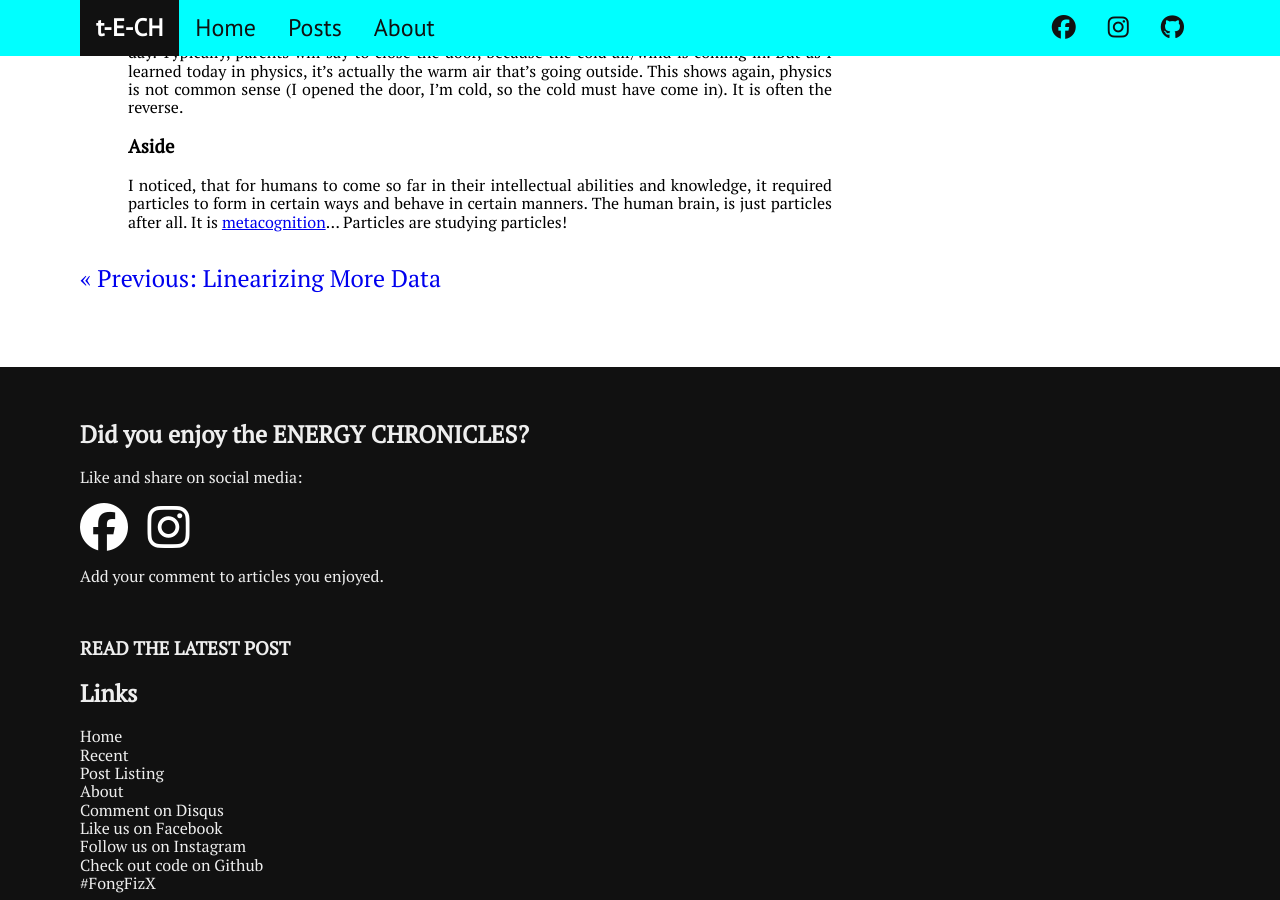
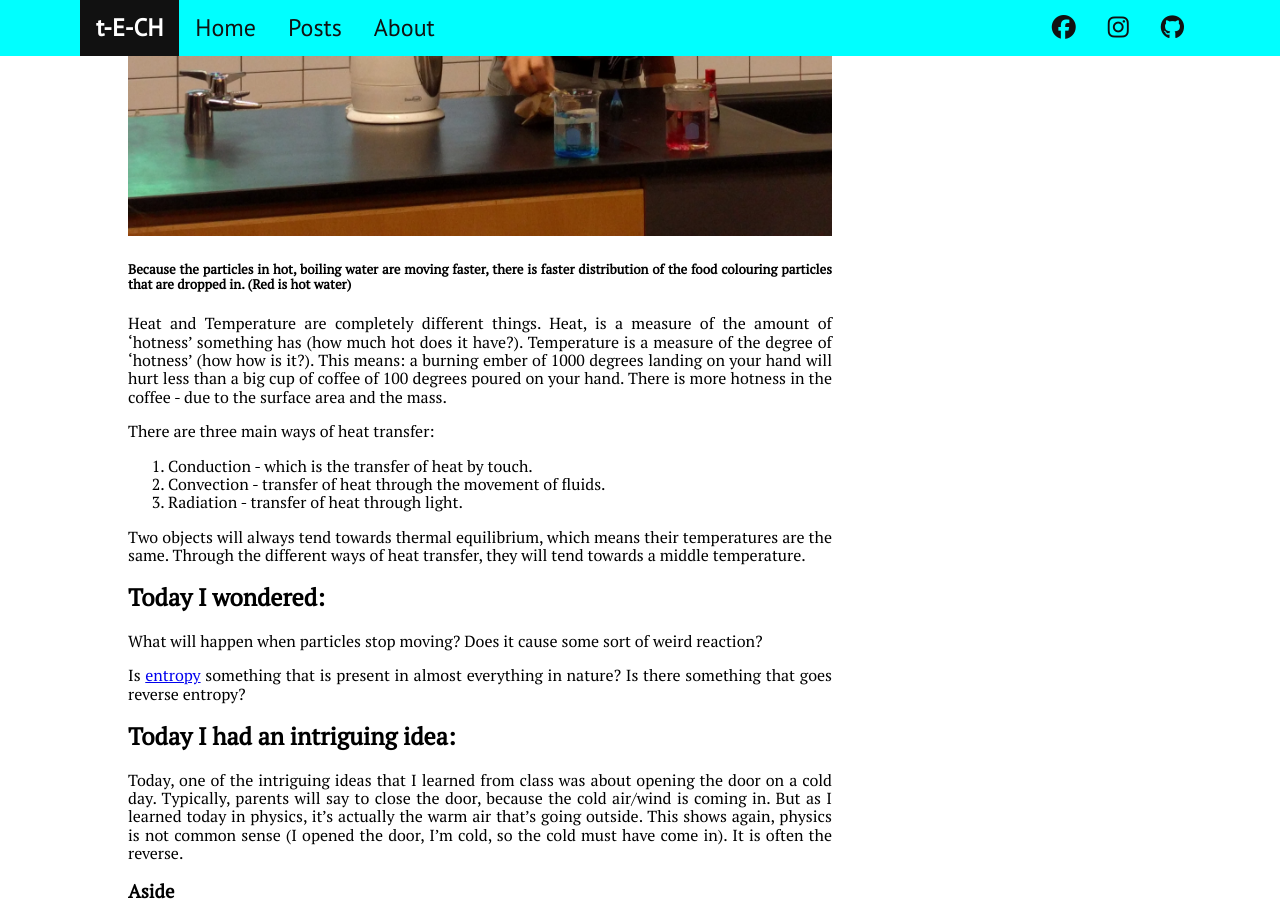
Before and after one commit to heliotrope3n/the-energy-chronicles, a Jekyll site: the page built from _posts/2017-12-4-Heat-Temperature.md, in a window 1280 px wide and 900 px high, scrolled down 953 px. Built offline with Jekyll 4.4.1, drawn with Linux system fonts in a browser that asks for light colours; nearby versions of some CDN libraries; comment, search, counter and statistics services are not loaded.

Commit message:
add pics

```diff
--- a/_posts/2017-12-4-Heat-Temperature.md
+++ b/_posts/2017-12-4-Heat-Temperature.md
@@ -10,6 +10,10 @@ Today was a clickers day, we did some learning as a class by answer questions wi
 ## Today I learned:
 
 Internal energy is the sum of kinetic and potential energies in a substance. More motion = more internal energy. Higher temperature = higher motion = more internal energy. All particles are moving, and so they all have some sort of heat. Using the Kelvin scale, the lowest possible temperature is 0K, when particles stop moving (not possible yet).
+
+![Food colour in boiling water and cool water]({{ site.url }}/images/2017-12-04-colour-in-water.jpg){: .fullwidth }
+
+##### Because the particles in hot, boiling water are moving faster, there is faster distribution of the food colouring particles that are dropped in. (Red is hot water)
 
 Heat and Temperature are completely different things. Heat, is a measure of the amount of 'hotness' something has (how much hot does it have?). Temperature is a measure of the degree of 'hotness' (how how is it?). This means: a burning ember of 1000 degrees landing on your hand will hurt less than a big cup of coffee of 100 degrees poured on your hand. There is more hotness in the coffee - due to the surface area and the mass.
 
```
Also changed, not shown: images/2017-12-04-colour-in-water.jpg (added).
